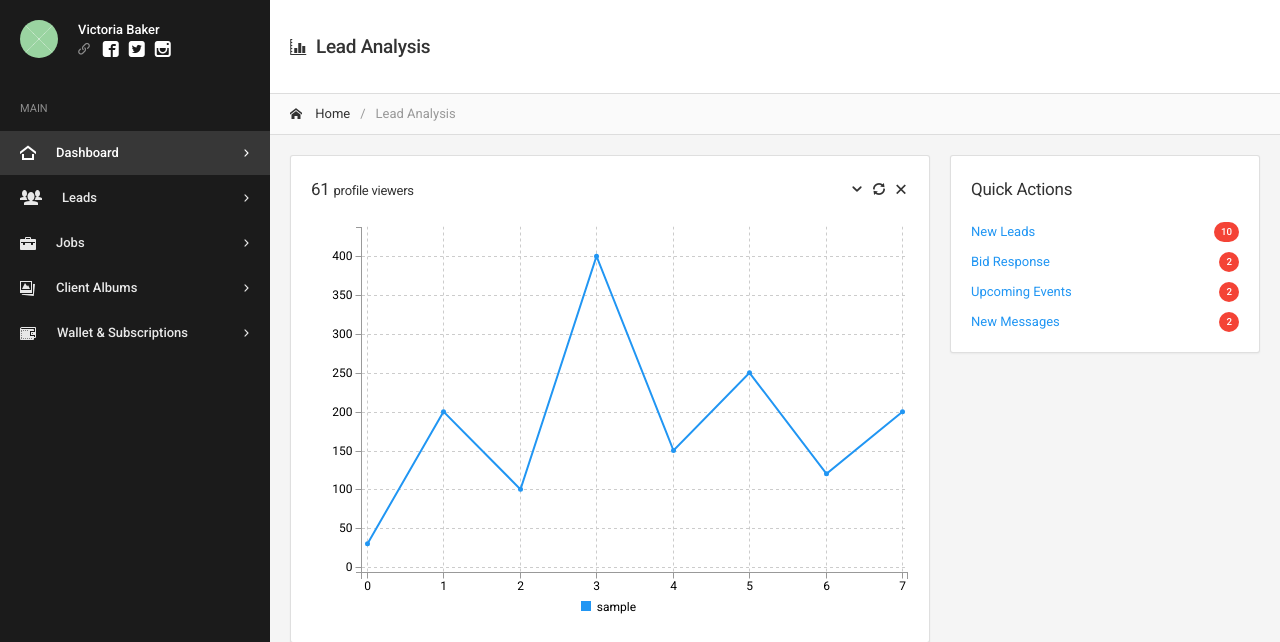
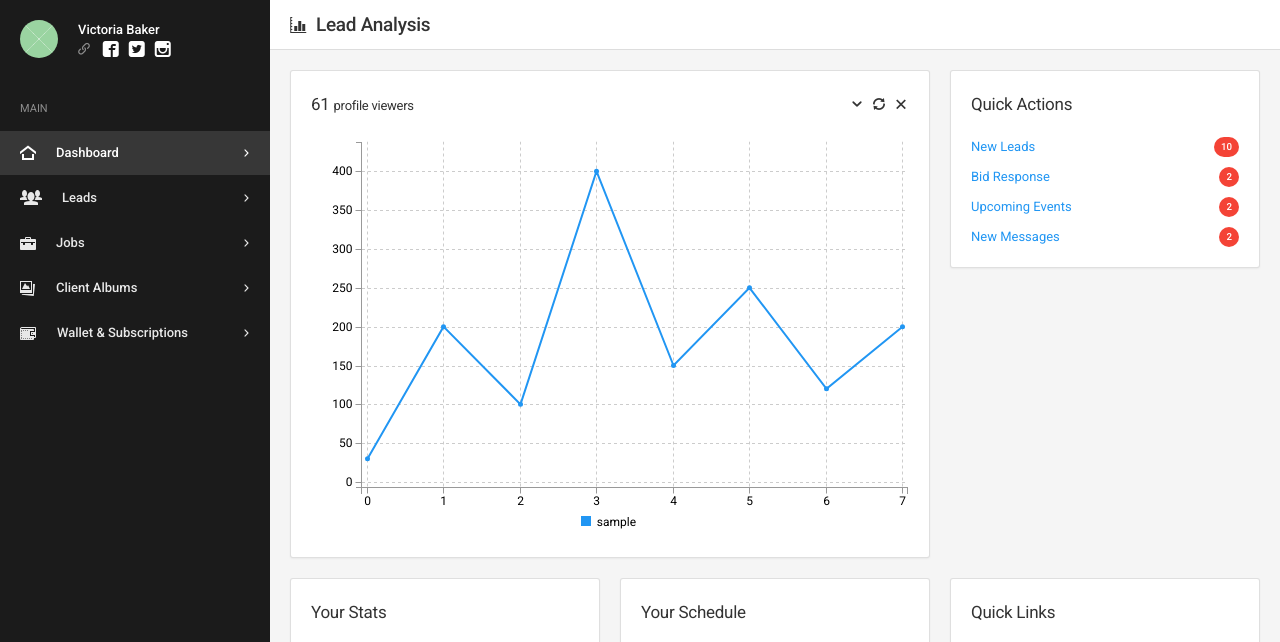
Before and after one commit to idenisysinc/BlueTook, a PHP site: page /partner-lead-analysis.php in a window 1280 px wide. Shown: the part 78-720 px from the top of the page. Run offline with PHP 8.4, Linux system fonts and the light colour scheme; some libraries are stand-ins or nearby versions.

Commit message:
Partner Lead Analysis UI Update

```diff
--- a/assets/css/custom.css
+++ b/assets/css/custom.css
@@ -20,10 +20,10 @@
 	color: rgba(255, 255, 255, 0.75)!important;
 }
 .btn{
-	background-color: #1b1b1b;
+	background-color: #1e6fe8;
 }
 .btn:hover{
-	background-color: #373737;
+	background-color: #a407fe;
 }
 .btn-light{
 	background-color: #fafafa;
--- a/partner-lead-analysis.php
+++ b/partner-lead-analysis.php
@@ -17,12 +17,12 @@
 			<!-- Page header -->
 			<div class="page-header page-header-light">
 				<div class="page-header-content header-elements-md-inline">
-					<div class="page-title d-flex">
+					<div class="page-title d-flex py-2">
 						<h4 class="font-weight-semibold"><i class="icon-graph mr-2"></i>Lead Analysis</h4>
 					</div>
 				</div>
-
-				<div class="breadcrumb-line breadcrumb-line-light header-elements-md-inline">
+				<!-- comment out or delete breadcrumb from all pages -->
+				<!-- <div class="breadcrumb-line breadcrumb-line-light header-elements-md-inline">
 					<div class="d-flex">
 						<div class="breadcrumb">
 							<a href="#" class="breadcrumb-item"><i class="icon-home2 mr-2"></i> Home</a>
@@ -30,7 +30,8 @@
 						</div>
 					</div>
 
-				</div>
+				</div> -->
+				<!-- /comment out or delete breadcrumb from all pages -->
 			</div>
 			<!-- /page header -->
 
```
